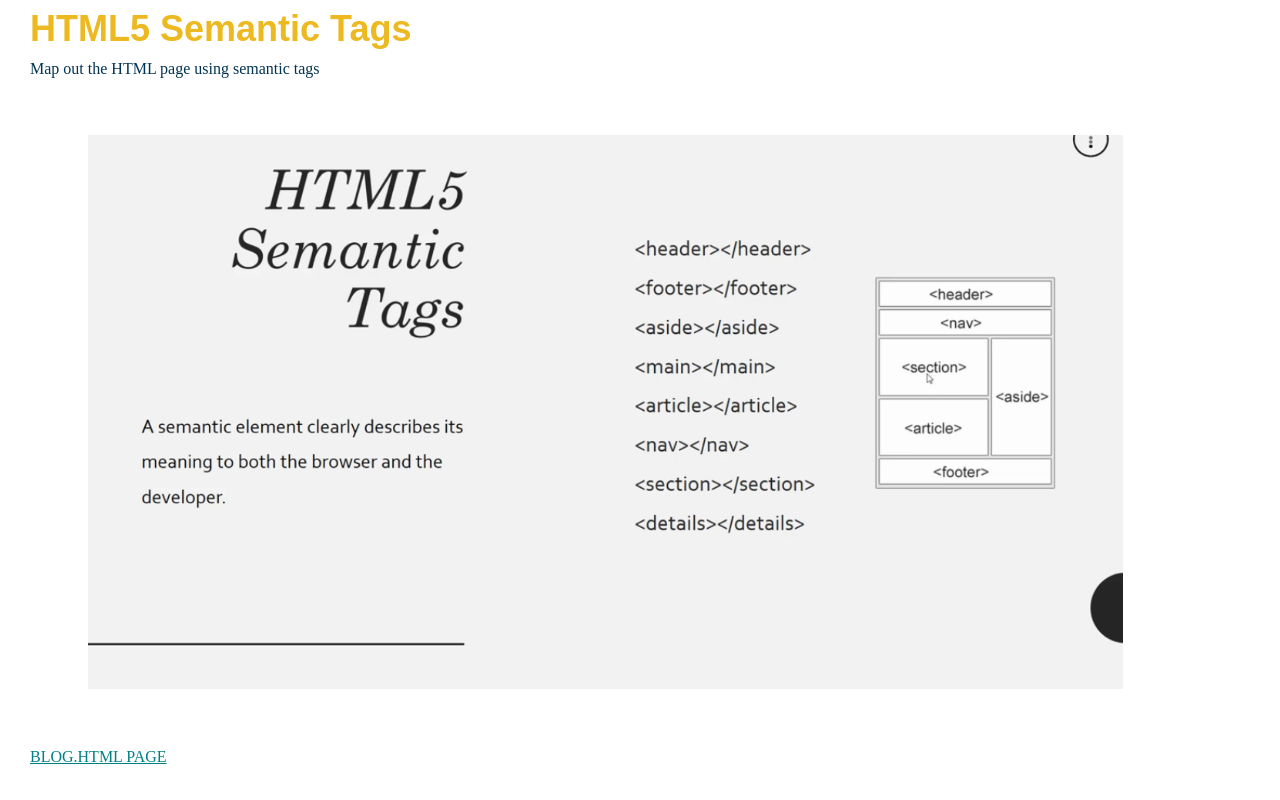
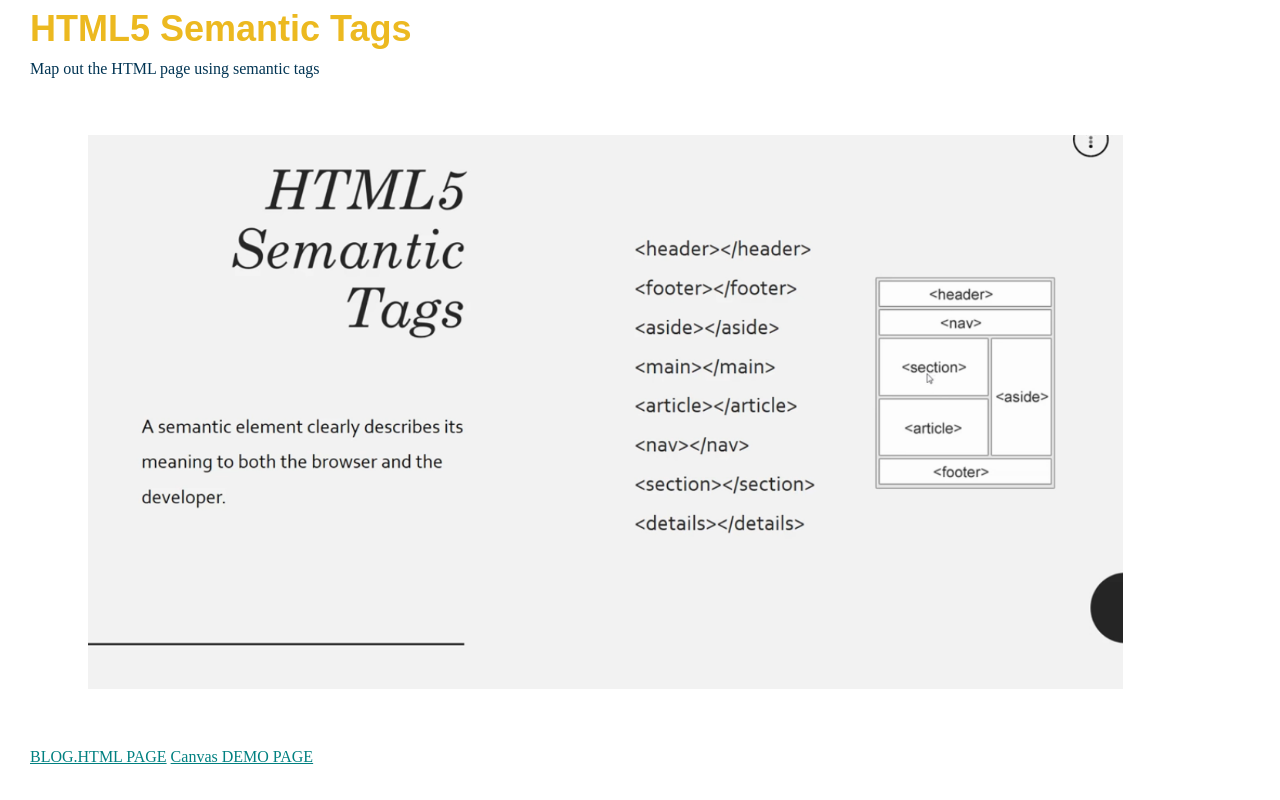
Before and after one commit to tanwinn/DummyNode, a website: page public/index.html in a window 1280 px wide. Shown: the part 2564-3364 px from the top of the page. Drawn offline with Linux system fonts and the light colour scheme.

Commit message:
refer to canvas.html in index.html

```diff
--- a/public/index.html
+++ b/public/index.html
@@ -162,5 +162,6 @@
 	</div>
 
 	<a href="blog.html">BLOG.HTML PAGE</a>
+	<a href="canvasCrashCourse.html">Canvas DEMO PAGE</a>
 </body>
 </html>
```
